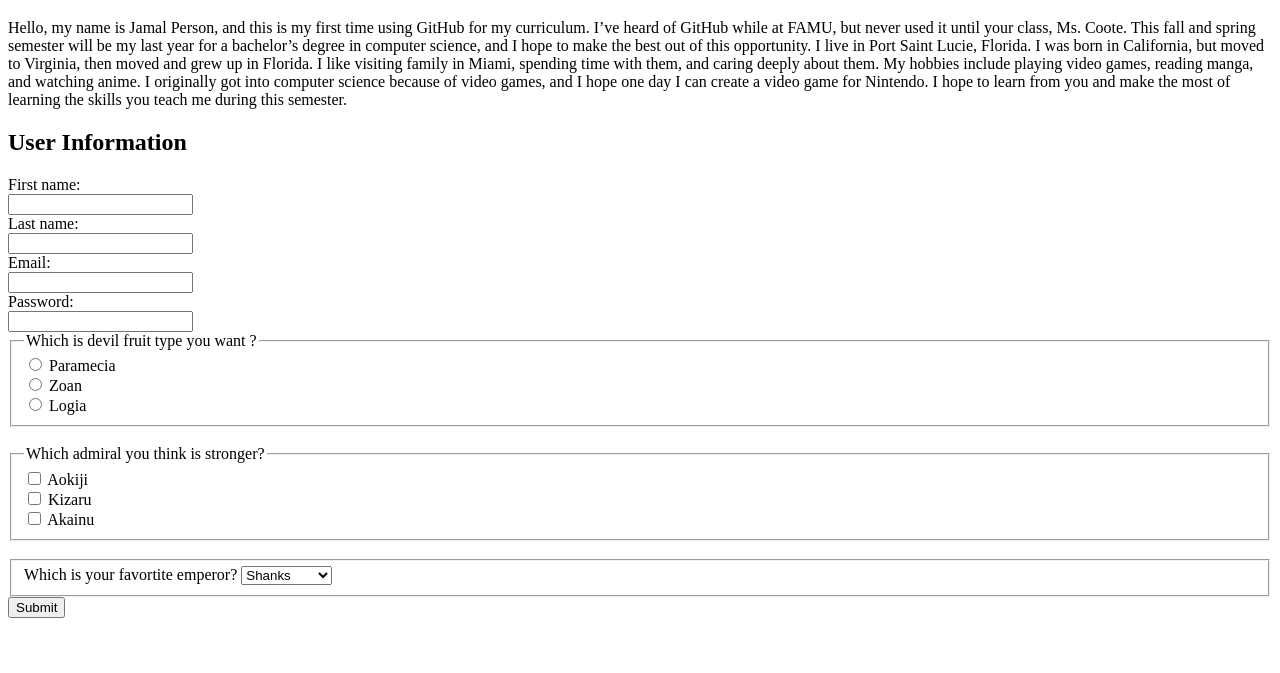
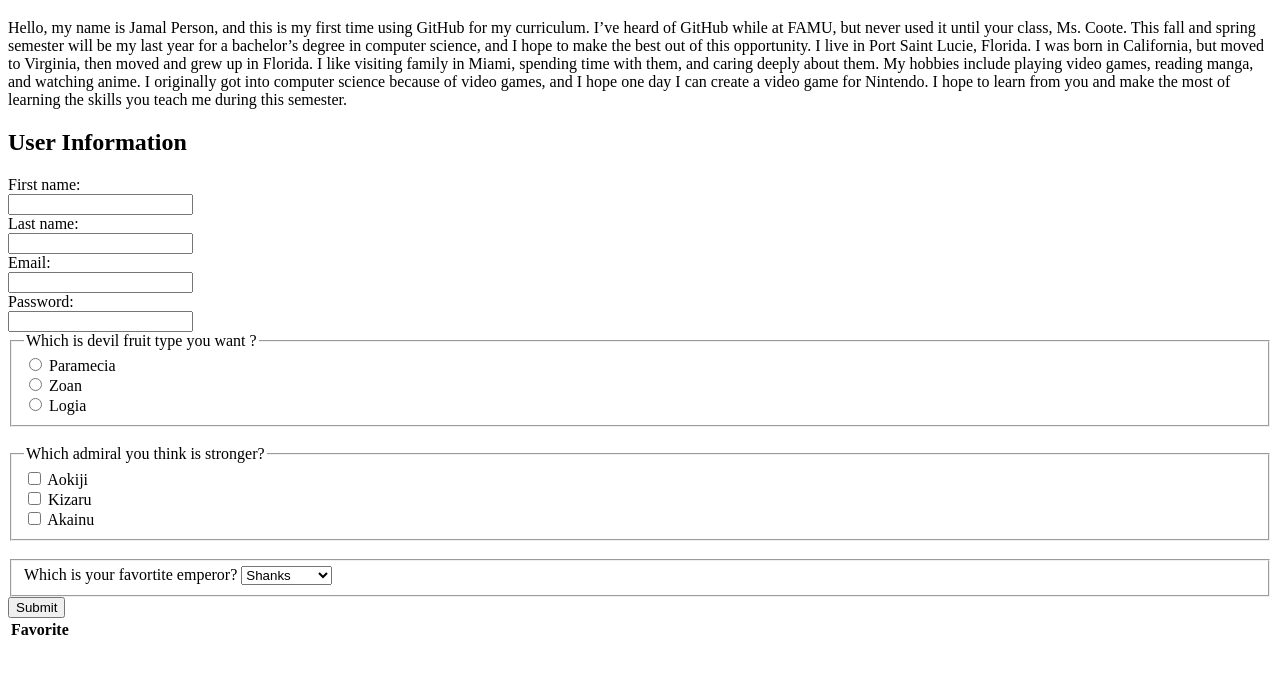
Before and after one commit to JP397/index.html, a plain HTML site: page index.html in a window 1280 px wide. Shown: the part 61-734 px from the top of the page. Drawn offline with Linux system fonts and the light colour scheme.

Commit message:
Update index.html
Table creation

```diff
--- a/index.html
+++ b/index.html
@@ -59,6 +59,8 @@
   </fieldset>
   <input type="submit" value="Submit">
   </form>
-
+<table>
+  <th>Favorite </th>
+</table>
 
 </html>
```
